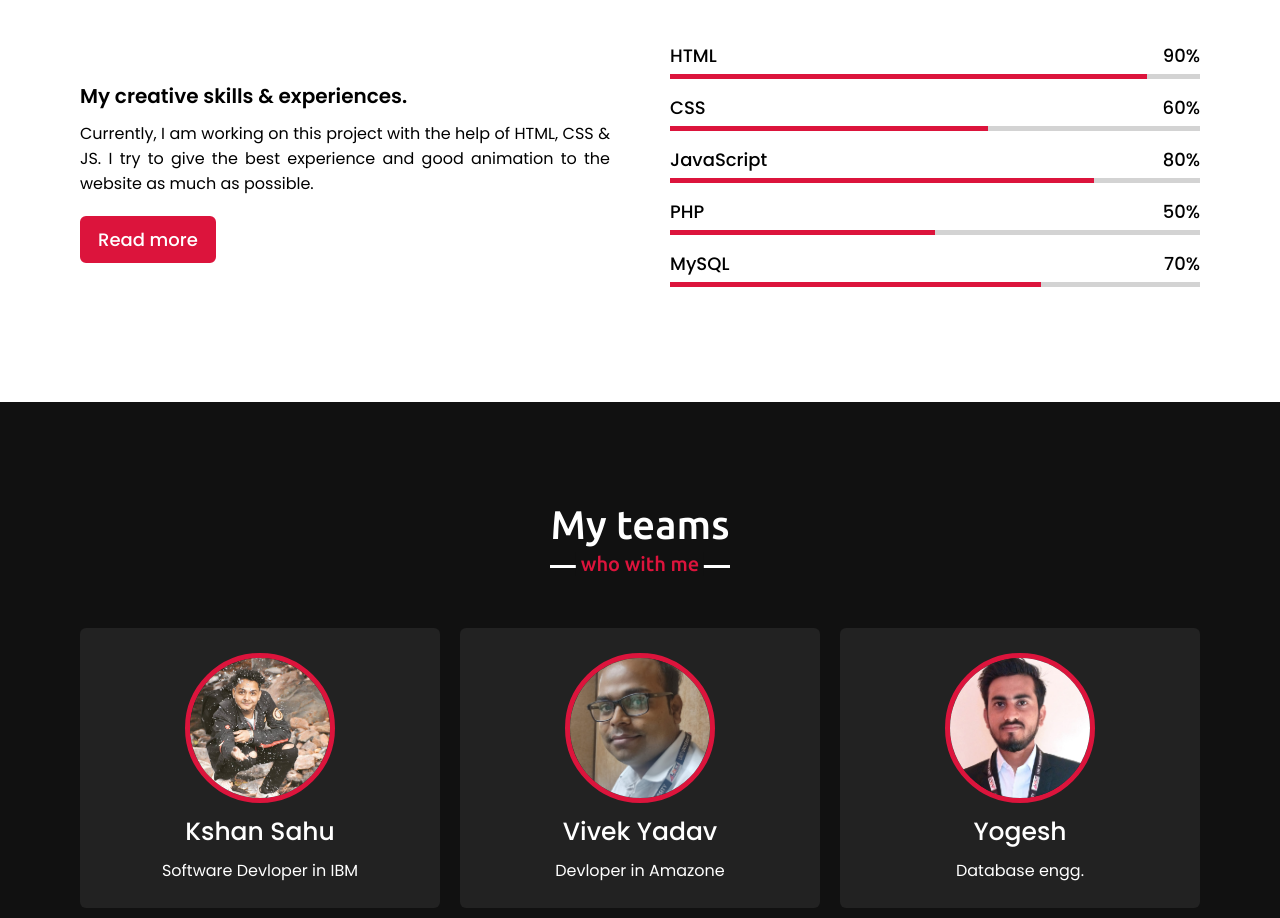
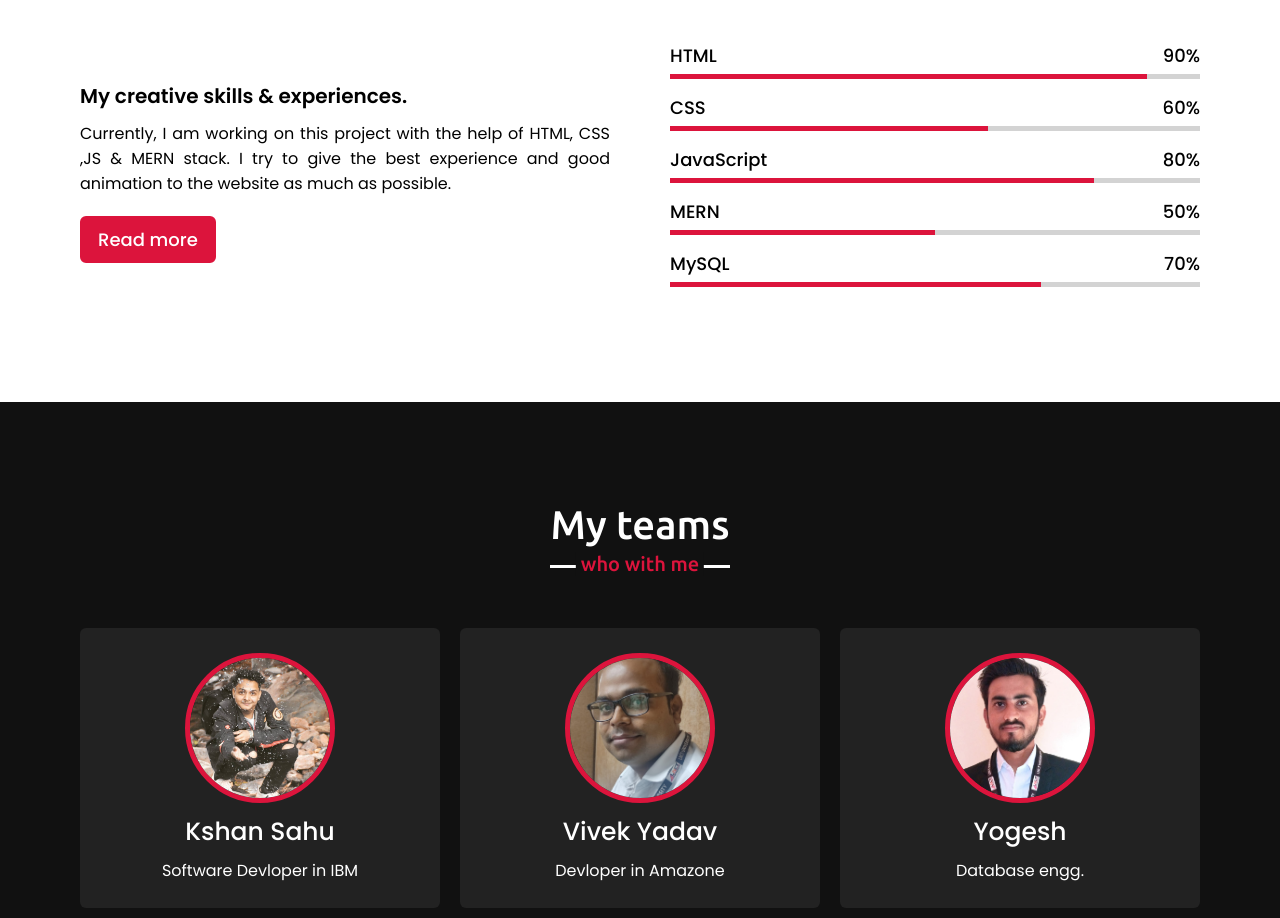
Before and after one commit to kumarmohanty2000/My_Portfolio, a website with bundled scripts: page index.html in a window 1280 px wide. Shown: the part 2520-3438 px from the top of the page. Built offline with nearby package versions, Linux system fonts and the light colour scheme.

Commit message:
mern update

```diff
--- a/index.html
+++ b/index.html
@@ -123,7 +123,7 @@
                     <div class="text">My creative skills & experiences.</div>
                     <p>Currently, I am working on this
                         project with the help of HTML, CSS
-                        & JS. I try to give the best
+                        ,JS & MERN stack. I try to give the best
                         experience and good animation to
                         the website as much as possible.
                         </p>
@@ -153,7 +153,7 @@
                     </div>
                     <div class="bars">
                         <div class="info">
-                            <span>PHP</span>
+                            <span>MERN</span>
                             <span>50%</span>
                         </div>
                         <div class="line php"></div>
```
